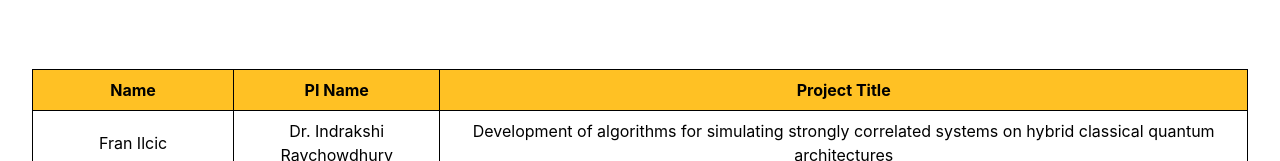
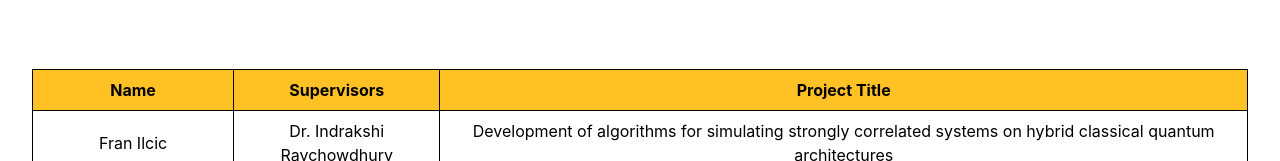
Before and after one commit to PriyanshuShekhar10/sire-cdrf, a React (Create React App) app: page /scholar in a window 1280 px wide. Shown: the part 351-512 px from the top of the page. Built offline with nearby package versions, Linux system fonts and the light colour scheme.

Commit message:
Header name change

```diff
--- a/src/Pages/ScholarTable/ScholarDataTable.js
+++ b/src/Pages/ScholarTable/ScholarDataTable.js
@@ -7,10 +7,10 @@ const DataTable = ({ data }) => {
     () => [
       {
         Header: "Name",
-        accessor: "Name", // accessor is the "key" in the data
+        accessor: "Name",
       },
       {
-        Header: "PI Name",
+        Header: "Supervisors",
         accessor: "PI Name",
       },
       {
@@ -21,11 +21,9 @@ const DataTable = ({ data }) => {
     []
   );
 
-  // Use the useTable hook to create your table configuration
   const { getTableProps, getTableBodyProps, headerGroups, rows, prepareRow } =
     useTable({ columns, data });
 
-  // Render the UI for your table
   return (
     <table {...getTableProps()}>
       <thead>
```
